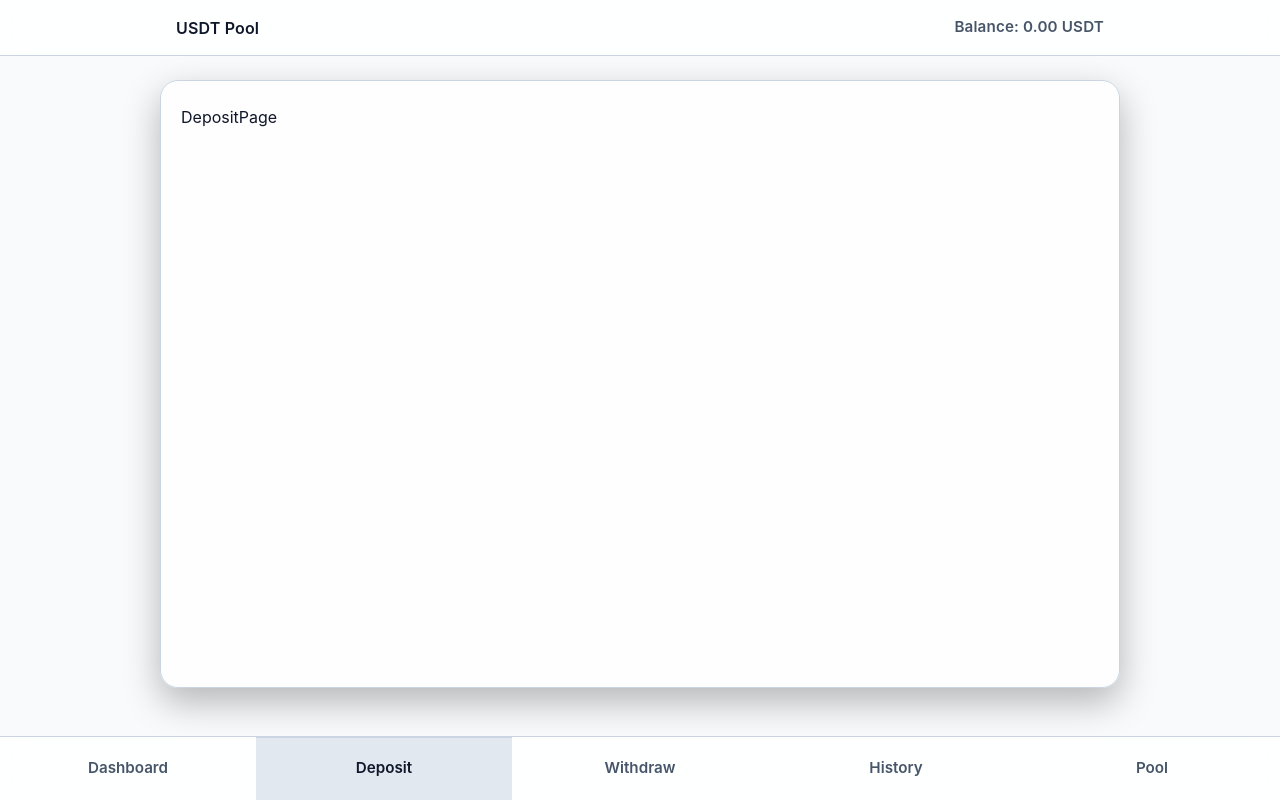
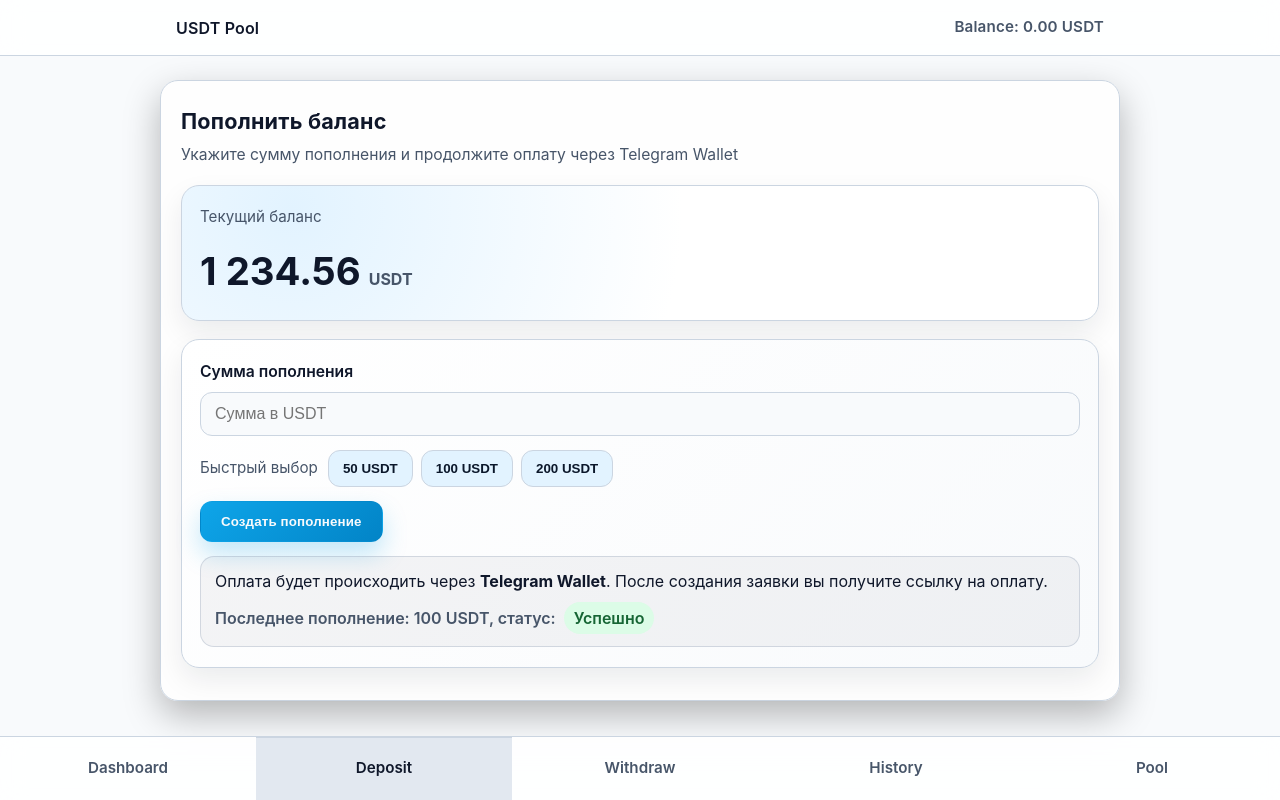
Before and after one commit to EnergyDead/model-agency, a React (Vite) app: page /deposit in a window 1280 px wide. Built offline with nearby package versions, Linux system fonts and the light colour scheme.

Commit message:
Add deposit page UI

```diff
--- a/src/index.css
+++ b/src/index.css
@@ -329,3 +329,197 @@ h1 {
         font-size: 3rem;
     }
 }
+
+.deposit-page {
+    display: flex;
+    flex-direction: column;
+    gap: 16px;
+}
+
+.deposit-header {
+    display: flex;
+    flex-direction: column;
+    gap: 6px;
+}
+
+.deposit-title {
+    font-size: 1.35rem;
+    margin: 0;
+    letter-spacing: 0.01em;
+}
+
+.deposit-subtitle {
+    margin: 0;
+    color: var(--app-muted);
+    font-size: 0.98rem;
+}
+
+.deposit-card {
+    display: flex;
+    flex-direction: column;
+    gap: 14px;
+}
+
+.deposit-balance-card {
+    background: radial-gradient(circle at 12% 18%, #e2f3ff, #ffffff 48%),
+        linear-gradient(135deg, #ffffff, #f8fafc);
+}
+
+.deposit-card__label {
+    color: var(--app-muted);
+    font-size: 0.95rem;
+}
+
+.deposit-card__value {
+    display: flex;
+    align-items: baseline;
+    gap: 8px;
+    font-weight: 700;
+}
+
+.deposit-card__amount {
+    font-size: 2.1rem;
+}
+
+.deposit-card__currency {
+    color: var(--app-muted);
+}
+
+.deposit-card__content {
+    display: flex;
+    flex-direction: column;
+    gap: 14px;
+}
+
+.deposit-field {
+    display: flex;
+    flex-direction: column;
+    gap: 8px;
+}
+
+.deposit-field__label {
+    font-weight: 600;
+    font-size: 0.98rem;
+}
+
+.deposit-field__input {
+    padding: 12px 14px;
+    border-radius: 12px;
+    border: 1px solid var(--app-border);
+    background: #f8fafc;
+    font-size: 1rem;
+    outline: none;
+    transition: border-color 0.2s ease, box-shadow 0.2s ease;
+}
+
+.deposit-field__input:focus {
+    border-color: #0ea5e9;
+    box-shadow: 0 0 0 4px rgba(14, 165, 233, 0.16);
+}
+
+.deposit-quick {
+    display: flex;
+    align-items: center;
+    flex-wrap: wrap;
+    gap: 10px;
+}
+
+.deposit-quick__label {
+    color: var(--app-muted);
+    font-size: 0.95rem;
+}
+
+.deposit-quick__buttons {
+    display: flex;
+    gap: 8px;
+    flex: 1;
+    flex-wrap: wrap;
+}
+
+.deposit-quick__button {
+    padding: 10px 14px;
+    border-radius: 12px;
+    border: 1px solid var(--app-border);
+    background: #e2f3ff;
+    color: #0b172a;
+    font-weight: 700;
+    cursor: pointer;
+    transition: transform 0.1s ease, box-shadow 0.2s ease, background-color 0.2s ease;
+}
+
+.deposit-quick__button:hover {
+    transform: translateY(-1px);
+    box-shadow: 0 10px 20px rgba(59, 130, 246, 0.18);
+    background: #d7edff;
+}
+
+.deposit-quick__button:active {
+    transform: translateY(0);
+}
+
+.deposit-action {
+    width: fit-content;
+    padding: 12px 18px;
+    border-radius: 12px;
+    border: 1px solid transparent;
+    background: linear-gradient(135deg, #0ea5e9, #0284c7);
+    color: #f8fafc;
+    font-weight: 700;
+    letter-spacing: 0.01em;
+    cursor: pointer;
+    box-shadow: 0 12px 24px rgba(14, 165, 233, 0.25);
+    transition: transform 0.1s ease, box-shadow 0.2s ease;
+}
+
+.deposit-action:hover {
+    transform: translateY(-1px);
+    box-shadow: 0 14px 26px rgba(14, 165, 233, 0.28);
+}
+
+.deposit-action:active {
+    transform: translateY(0);
+}
+
+.deposit-info {
+    padding: 12px 14px;
+    border-radius: 14px;
+    background: rgba(15, 23, 42, 0.04);
+    border: 1px solid rgba(148, 163, 184, 0.35);
+    display: grid;
+    gap: 8px;
+}
+
+.deposit-info__text {
+    color: var(--app-text);
+    line-height: 1.6;
+}
+
+.deposit-info__status {
+    color: var(--app-muted);
+    display: flex;
+    flex-wrap: wrap;
+    gap: 8px;
+    align-items: center;
+    font-weight: 600;
+}
+
+.deposit-info__status-badge {
+    background: #dcfce7;
+    color: #166534;
+    padding: 4px 10px;
+    border-radius: 999px;
+}
+
+@media (min-width: 640px) {
+    .deposit-page {
+        gap: 18px;
+    }
+
+    .deposit-card__amount {
+        font-size: 2.4rem;
+    }
+
+    .deposit-action {
+        padding: 12px 20px;
+    }
+}
--- a/src/pages/DepositPage.tsx
+++ b/src/pages/DepositPage.tsx
@@ -1,3 +1,91 @@
+import { useMemo, useState } from "react";
+
+const quickAmounts = [50, 100, 200];
+
 export default function DepositPage() {
-    return <div>DepositPage</div>;
+    const [amount, setAmount] = useState("");
+
+    const currentBalance = "1 234.56";
+    const lastDepositInfo = useMemo(
+        () => ({ amount: "100", status: "Успешно" }),
+        [],
+    );
+
+    const handleQuickAmount = (value: number) => {
+        setAmount(String(value));
+    };
+
+    const handleCreateDeposit = () => {
+        const normalizedAmount = amount.trim() || "0";
+        // TODO: integrate with real API when backend is ready
+        console.log(`Создать пополнение на ${normalizedAmount} USDT`);
+    };
+
+    return (
+        <div className="deposit-page">
+            <header className="deposit-header">
+                <h1 className="deposit-title">Пополнить баланс</h1>
+                <p className="deposit-subtitle">
+                    Укажите сумму пополнения и продолжите оплату через Telegram Wallet
+                </p>
+            </header>
+
+            <section className="card deposit-card deposit-balance-card" aria-label="Текущий баланс">
+                <div className="deposit-card__label">Текущий баланс</div>
+                <div className="deposit-card__value">
+                    <span className="deposit-card__amount">{currentBalance}</span>
+                    <span className="deposit-card__currency">USDT</span>
+                </div>
+            </section>
+
+            <section className="card deposit-card" aria-label="Форма пополнения">
+                <div className="deposit-card__content">
+                    <label className="deposit-field">
+                        <span className="deposit-field__label">Сумма пополнения</span>
+                        <input
+                            type="number"
+                            min="0"
+                            step="0.01"
+                            placeholder="Сумма в USDT"
+                            value={amount}
+                            onChange={(event) => setAmount(event.target.value)}
+                            className="deposit-field__input"
+                            inputMode="decimal"
+                        />
+                    </label>
+
+                    <div className="deposit-quick">
+                        <span className="deposit-quick__label">Быстрый выбор</span>
+                        <div className="deposit-quick__buttons">
+                            {quickAmounts.map((value) => (
+                                <button
+                                    key={value}
+                                    type="button"
+                                    className="deposit-quick__button"
+                                    onClick={() => handleQuickAmount(value)}
+                                >
+                                    {value} USDT
+                                </button>
+                            ))}
+                        </div>
+                    </div>
+
+                    <button type="button" className="deposit-action" onClick={handleCreateDeposit}>
+                        Создать пополнение
+                    </button>
+                </div>
+
+                <div className="deposit-info" aria-label="Информация о пополнении">
+                    <div className="deposit-info__text">
+                        Оплата будет происходить через <strong>Telegram Wallet</strong>. После
+                        создания заявки вы получите ссылку на оплату.
+                    </div>
+                    <div className="deposit-info__status">
+                        Последнее пополнение: {lastDepositInfo.amount} USDT, статус: {" "}
+                        <span className="deposit-info__status-badge">{lastDepositInfo.status}</span>
+                    </div>
+                </div>
+            </section>
+        </div>
+    );
 }
```
